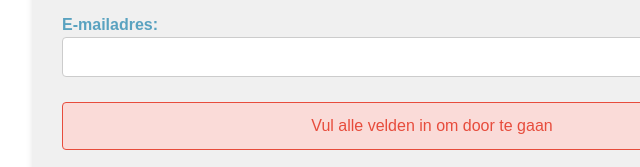
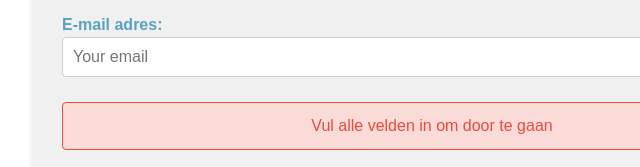
Before and after one commit to Sitecom244/201-calculator, a plain HTML site: page index.html in a window 1280 px wide. Shown: the part 592-759 px from the top of the page, 208-848 px from the left. Drawn offline with Linux system fonts and the light colour scheme.

Commit message:
Update index.html

```diff
--- a/index.html
+++ b/index.html
@@ -201,8 +201,8 @@
             <label for="phone-number">Telefoonnummer:</label>
             <input type="tel" id="phone-number" name="phone-number" required>
 
-            <label for="email-address">E-mailadres:</label>
-            <input type="email" id="email-address" name="email-address" required>
+            <label for="email">E-mail adres:</label>
+            <input type="email" name="email" placeholder="Your email" required>
 
             <input type="hidden" id="unit-price" name="unit-price">
             <input type="hidden" id="total-price" name="total-price">
```
